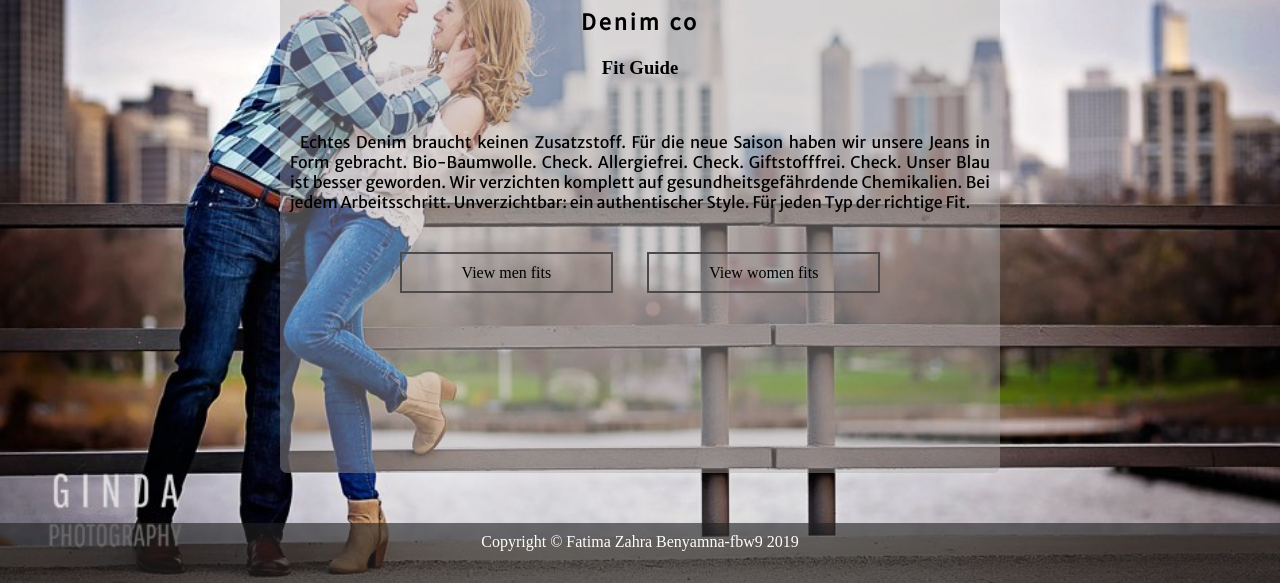
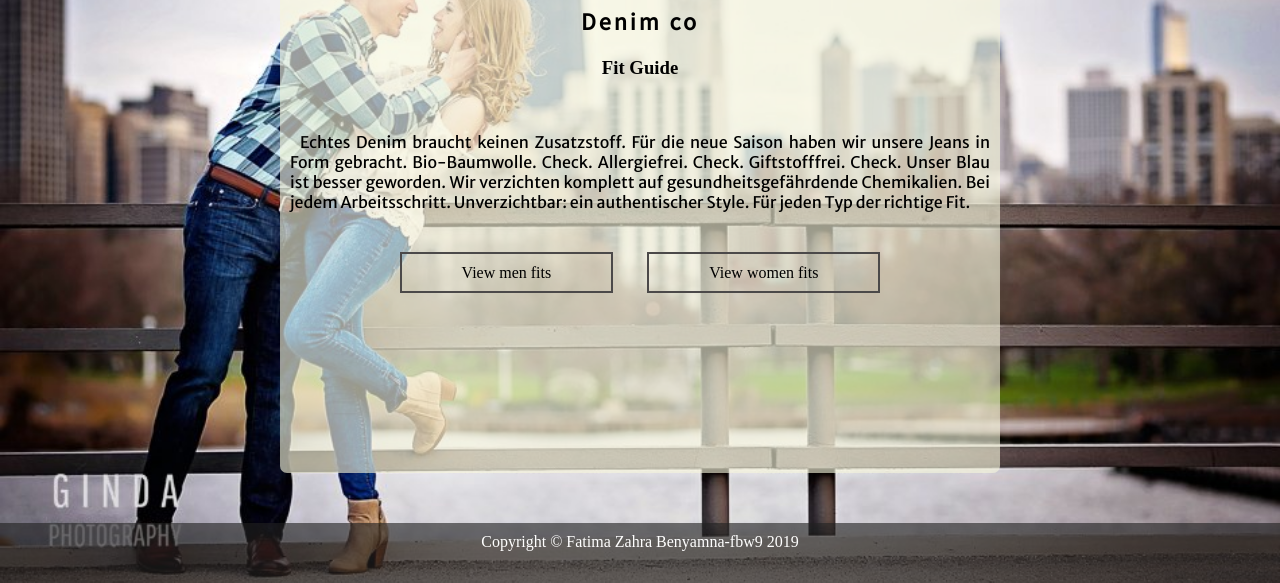
Before and after one commit to fbw9dus/fashion-seite-fatima-prog, a plain HTML site: page index.html in a window 1280 px wide. Shown: the part 227-810 px from the top of the page. Drawn offline with Linux system fonts and the light colour scheme.

Commit message:
bearbeitet2

```diff
--- a/css/style.css
+++ b/css/style.css
@@ -116,7 +116,7 @@ div.data{
     border: 3px solid;
     border:cornsilk;
     border-radius: 7px;
-    background: rgba(170, 166, 165, 0.425);
+    background: rgba(245, 245, 220, 0.623);
     margin:50px auto;
     margin-top: 100px;
 
```
